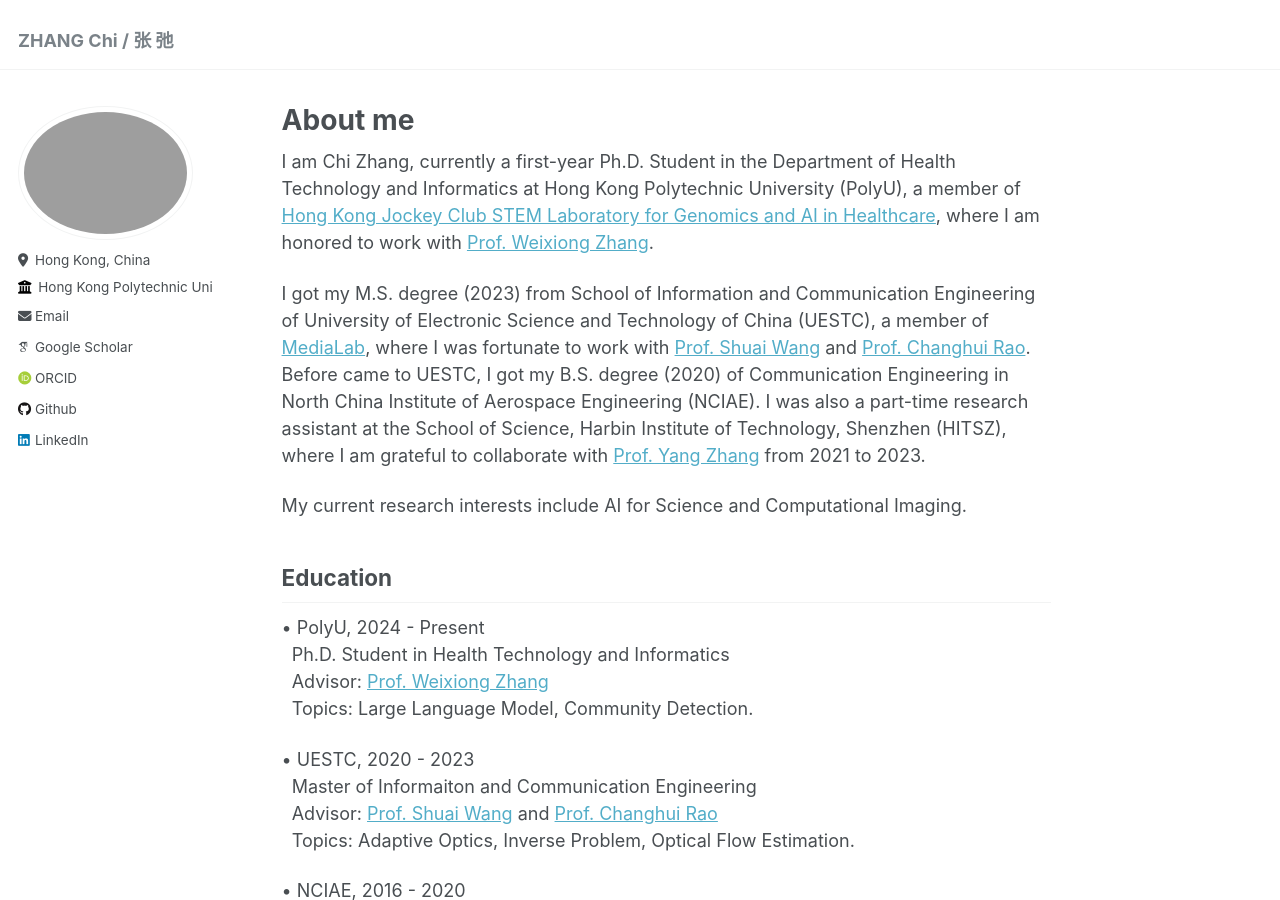
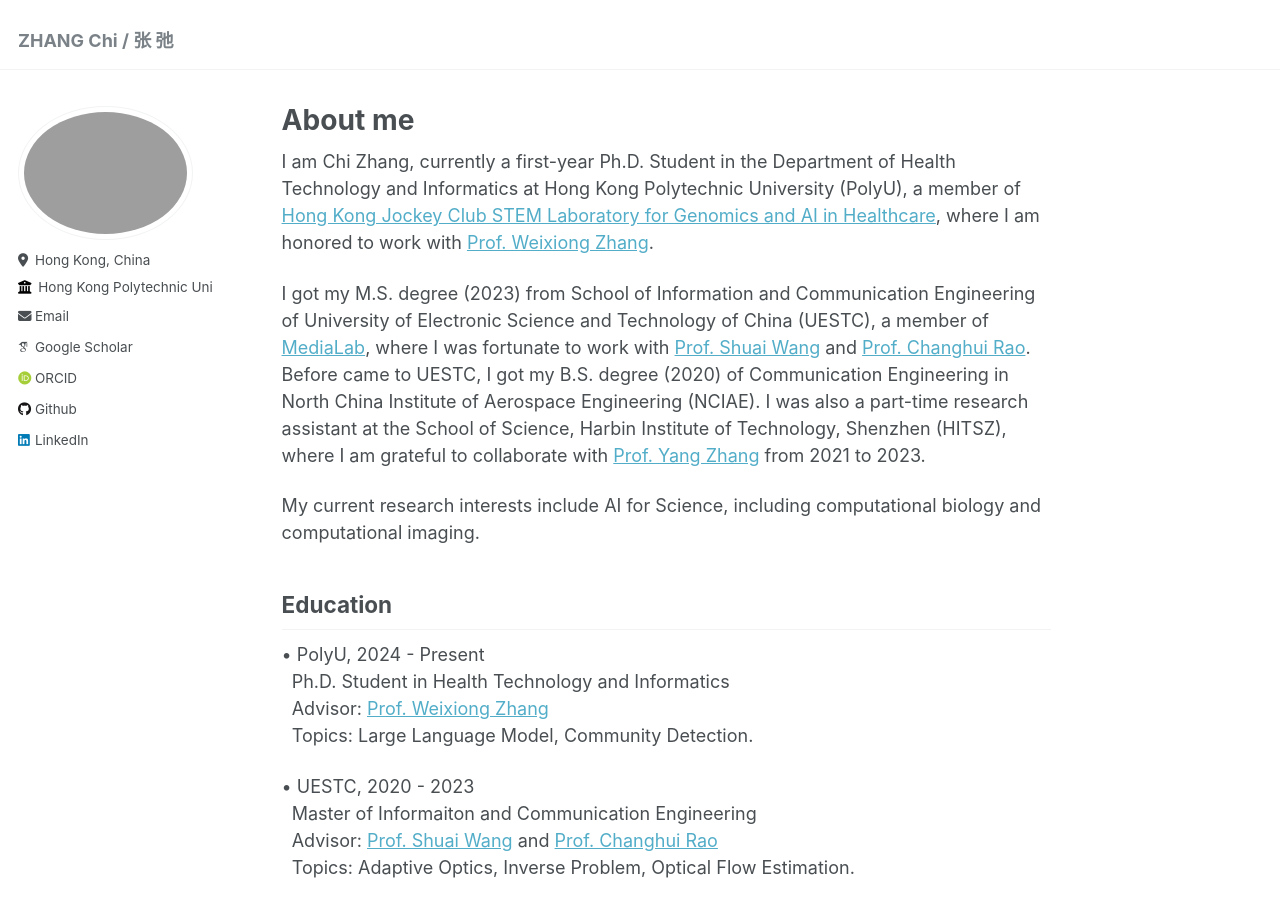
Before and after one commit to mrchasezhang/mrchasezhang.github.io, a Jekyll site: the page built from _pages/about.md, in a window 1280 px wide and 900 px high. Built offline with Jekyll 4.4.1, drawn with Linux system fonts in a browser that asks for light colours; some web fonts are replaced.

Commit message:
Update about.md

```diff
--- a/_pages/about.md
+++ b/_pages/about.md
@@ -12,7 +12,7 @@ I am Chi Zhang, currently a first-year Ph.D. Student in the Department of Health
 
 I got my M.S. degree (2023) from School of Information and Communication Engineering of University of Electronic Science and Technology of China (UESTC), a member of [MediaLab](https://medialab.uestc.edu.cn/), where I was fortunate to work with [Prof. Shuai Wang](https://faculty.uestc.edu.cn/wangshuai/zh_CN/index.htm) and [Prof. Changhui Rao](https://people.ucas.ac.cn/~chrao). Before came to UESTC, I got my B.S. degree (2020) of Communication Engineering in North China Institute of Aerospace Engineering (NCIAE). I was also a part-time research assistant at the School of Science, Harbin Institute of Technology, Shenzhen (HITSZ), where I am grateful to collaborate with [Prof. Yang Zhang](https://faculty.hitsz.edu.cn/zhangyang) from 2021 to 2023.
 
-My current research interests include AI for Science and Computational Imaging.
+My current research interests include AI for Science, including computational biology and computational imaging.
 
 ## Education
 • PolyU, 2024 - Present
```
